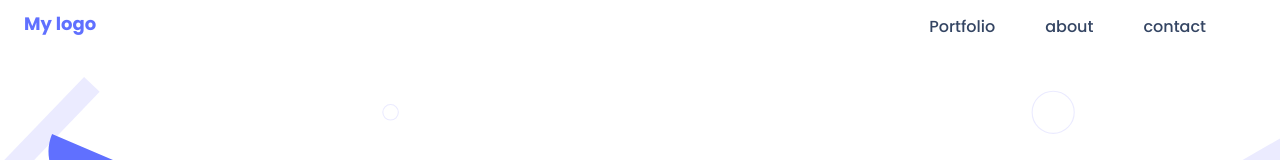
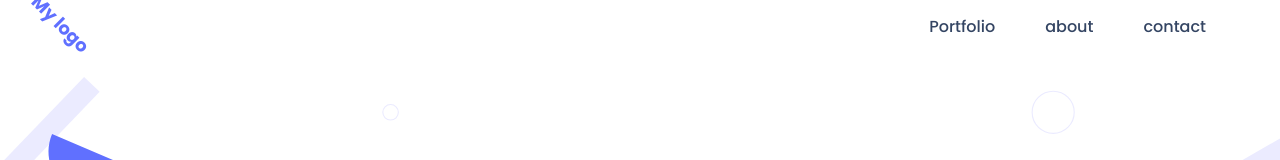
Before and after one commit to BouaikIlham/Portfolio-project, a website: page index.html in a window 1280 px wide. In both pictures the pointer is over the link "My logo". Shown: the top 160 px of the page. Drawn offline with Linux system fonts and the light colour scheme.

Commit message:
add transform to logo

```diff
--- a/style.css
+++ b/style.css
@@ -40,6 +40,10 @@ body {
   align-items: center;
   text-align: center;
   color: #6070ff;
+}
+
+.navbar .logo:hover {
+  transform: rotate(45deg);
 }
 
 .cl-btn {
```
